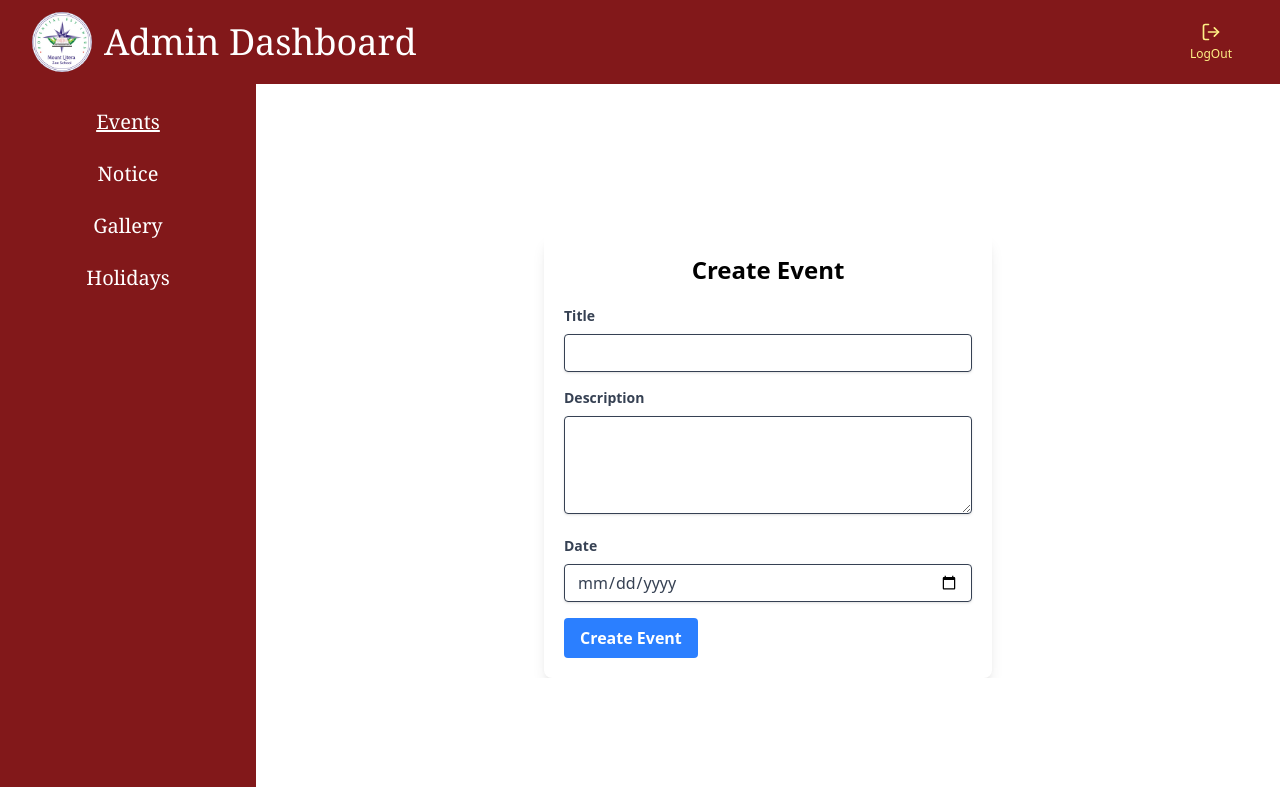
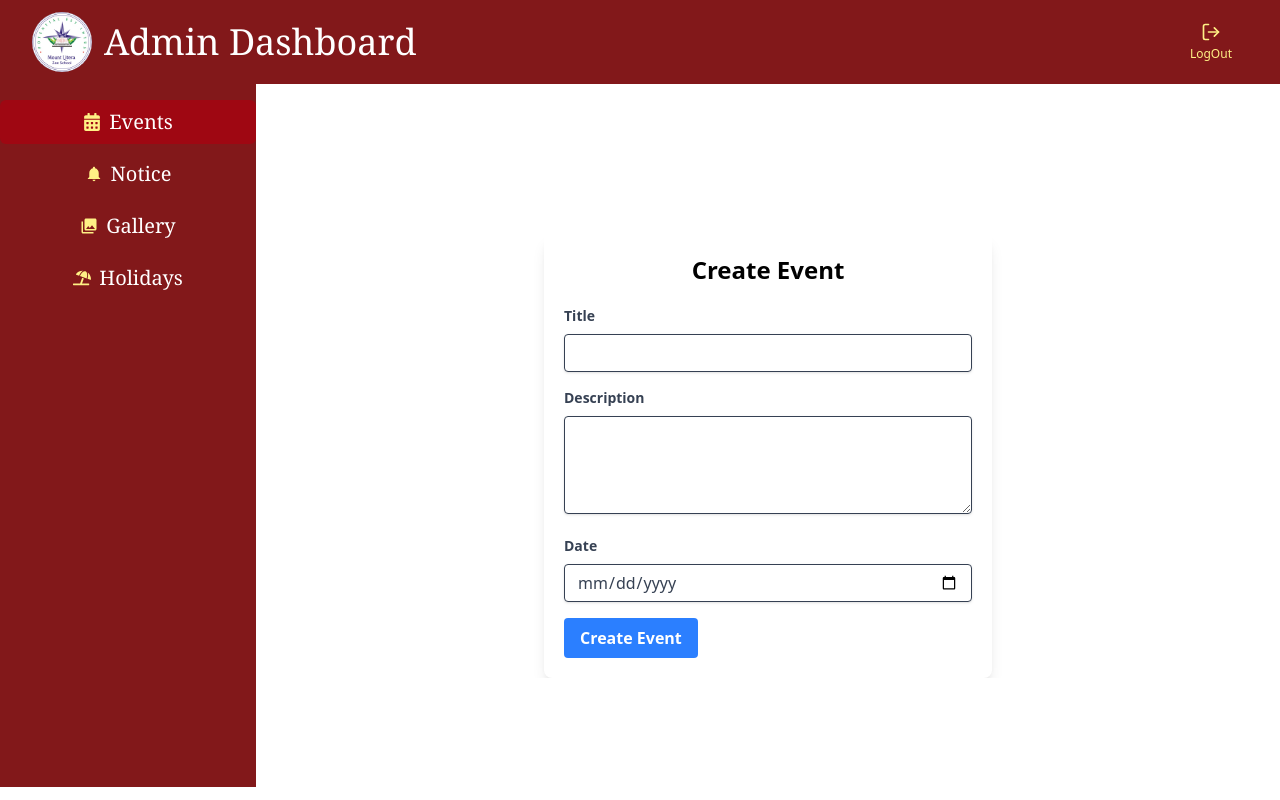
Before and after one commit to UtkarshShrivastava1/School-Website-MountLitera, a React (Vite) app in the folder frontend/: page /admin/dashboard in a window 1280 px wide. Built offline with nearby package versions, Linux system fonts and the light colour scheme.

Commit message:
Updated AdminDashboard

```diff
--- a/frontend/src/pages/Admin/AdminDasboard.jsx
+++ b/frontend/src/pages/Admin/AdminDasboard.jsx
@@ -7,7 +7,10 @@ import NoticeForm from './NoticeForm';
 import EventForm from './EventForm';
 import GalleryForm from './GalleryForm';
 import HolidayForm from './HolidayForm';
-import { MdOutlineEmojiEvents } from "react-icons/md";
+import { FaCalendarAlt } from "react-icons/fa";
+import { IoMdNotifications } from "react-icons/io";
+import { MdPhotoLibrary } from "react-icons/md";
+import { FaUmbrellaBeach } from "react-icons/fa";
 
 
 
@@ -33,7 +36,12 @@ function AdminDasboard() {
   };
     const [activeItem, setActiveItem] = useState("events");
 
-  const menuItems = ["events", "notice", "gallery","holidays"];
+    const menuItems = [
+      { name: "events", icon: FaCalendarAlt },
+      { name: "notice", icon: IoMdNotifications },
+      { name: "gallery", icon: MdPhotoLibrary },
+      { name: "holidays", icon: FaUmbrellaBeach }
+    ];
 
     const handlelogout =()=>{
         localStorage.clear();
@@ -86,13 +94,14 @@ function AdminDasboard() {
        <ul className="space-y-2">
   {menuItems.map((item) => (
     <li
-            key={item}
-            onClick={() => setActiveItem(item)}
-            className={`font-serif cursor-pointer p-2 rounded-md text-center capitalize text-xl text-white ${
-              activeItem === item ? " underline text-white" : "text-decoration-none"
+      key={item.name}
+      onClick={() => setActiveItem(item.name)}
+      className={`font-serif cursor-pointer p-2 rounded-md text-center capitalize text-xl text-white flex items-center justify-center gap-2 ${
+        activeItem === item.name ? "  text-white bg-red-800" : "text-decoration-none"
       }`}
     >
-            {item}
+      <item.icon className="text-lg text-yellow-200" />
+      {item.name}
     </li>
   ))}
 </ul>
```
Lines whose indentation alone changed are shown as unchanged.
